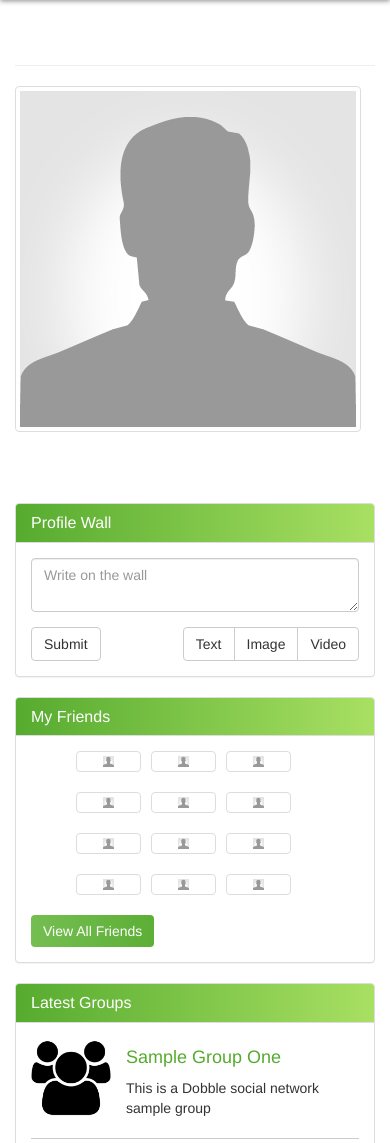
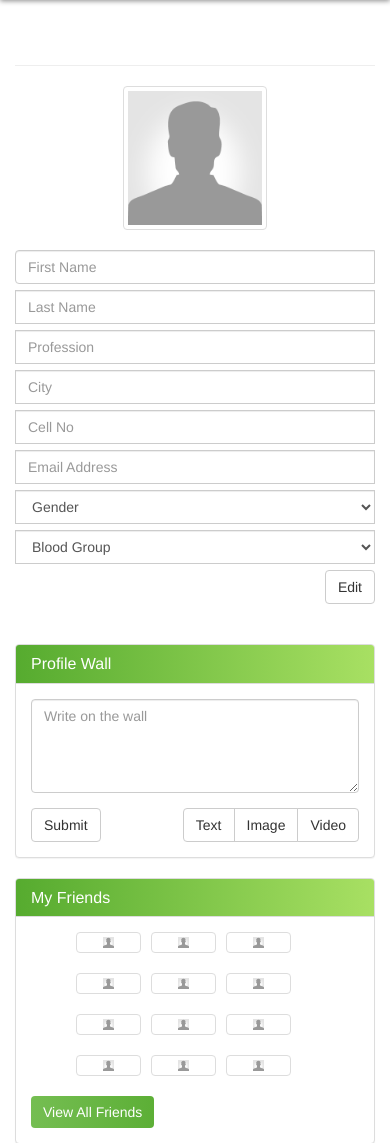
Before and after one commit to as-shahriar/shoutout, a Django app: page /profile/ in a window 390 px wide. Shown: the part 54-1197 px from the top of the page. Run offline with Django 3.2, Linux system fonts and the light colour scheme; a user stored in the database is signed in; some libraries are stand-ins or nearby versions.

Commit message:
Added Profile Edit Fileds

```diff
--- a/Templates/main/profile.html
+++ b/Templates/main/profile.html
@@ -9,18 +9,43 @@
         <div class="profile">
           <h1 class="page-header">{{user.first_name}} {{user.last_name}}</h1>
           <div class="row">
-            <div class="col-md-4">
+            <div class="col-md-4 img-box">
               <img src="{% static 'main/img/user.png'%}" class="img-thumbnail">
             </div>
             <div class="col-md-8">
-              <ul>
+              <div class="input-group mb-3">
 
-              </ul>
+                <input type="text" class="form-control mbot-3" placeholder="First Name">
+                <input type="text" class="form-control mbot-3" placeholder="Last Name">
+                <input type="text" class="form-control mbot-3" placeholder="Profession">
+                <input type="text" class="form-control mbot-3" placeholder="City">
+                <input type="text" class="form-control mbot-3" placeholder="Cell No">
+                <input type="text" class="form-control mbot-3" placeholder="Email Address">
+
+                <select class="form-control mbot-3 " id="gender">
+                  <option selected>Gender</option>
+                  <option>Male</option>
+                  <option>Female</option>
+                </select>
+                <select class="form-control mbot-3 " id='blood'>
+                  <option selected>Blood Group</option>
+                  <option value="A+">A+</option>
+                  <option value="B+">B+</option>
+                  <option value="O+">O+</option>
+                  <option value="AB+">AB+</option>
+                  <option value="A-">A-</option>
+                  <option value="B-">B-</option>
+                  <option value="O-">O-</option>
+                  <option value="AB-">AB-</option>
+                </select>
+
+                <input type="submit" class="btn btn-default" style="float: right;" id="edit-btn" value="Edit">
+              </div>
 
             </div>
           </div>
           <br></br>
-          <div class="row">
+          <div class=" row">
             <div class="col-md-12">
               <div class="panel panel-default">
                 <div class="panel-heading">
@@ -29,15 +54,17 @@
                 <div class="panel-body">
                   <form>
                     <div class="form-group">
-                      <textarea class="form-control" placeholder="Write on the wall"></textarea>
+                      <textarea rows="4" class="form-control" id="text-post" placeholder="Write on the wall"></textarea>
                     </div>
 
                     <button type="submit" class="btn btn-default">Submit</button>
                     <div class="pull-right">
                       <div class="btn-group">
                         <button type="button" class="btn btn-default"><i class="fa fa-pencil"></i> Text</button>
-                        <button type="button" class="btn btn-default"><i class="fa fa-file-image-o"></i> Image</button>
-                        <button type="button" class="btn btn-default"> <i class="fa fa-file-video-o"></i> Video</button>
+                        <button type="button" class="btn btn-default"><i class="fa fa-file-image-o"></i>
+                          Image</button>
+                        <button type="button" class="btn btn-default"> <i class="fa fa-file-video-o"></i>
+                          Video</button>
                       </div>
                     </div>
                   </form>
@@ -104,4 +131,7 @@
   </div>
 
 </section>
+
+<script src="https://ajax.googleapis.com/ajax/libs/jquery/1.11.1/jquery.min.js"></script>
+<script src="{% static 'main/js/profile.js'%}"></script>
 {% endblock %}
--- a/main/views.py
+++ b/main/views.py
@@ -9,6 +9,9 @@ from django.http import JsonResponse
 
 def is_available(request):
     username = request.GET.get('username').lower().strip()
+    for _ in username:
+        if _ == " ":
+            return JsonResponse({'status': '404'})
     if User.objects.filter(username__iexact=username).count() != 0:
         return JsonResponse({'status': '404'})
     else:
@@ -44,6 +47,10 @@ def signupJs(request):
         username = request.POST.get('username').lower().strip()
         email = request.POST.get('email').strip().lower()
         password = request.POST.get('pwd')
+
+        for _ in username:
+            if _ == " ":
+                return JsonResponse({'status': '404'})
 
         if fname != "" and lname != "" and username != "" and email != "" and password != "":
             if (User.objects.filter(email__iexact=email).count()) != 0 or (User.objects.filter(username__iexact=username).count()) != 0:
--- a/static/main/css/style_all.css
+++ b/static/main/css/style_all.css
@@ -281,6 +281,9 @@ a:hover {
 		max-width: 20%;
 	}
 
+	.img-thumbnail {
+		max-width: 40%;
+	}
 
 }
 
@@ -305,3 +308,28 @@ a:hover {
 	}
 
 }
+
+.mbot-3 {
+	margin-bottom: 6px !important;
+}
+
+.img-box {
+	display: flex;
+	justify-content: center;
+	margin-bottom: 20px;
+}
+
+.select-box {
+	display: inline-flex;
+}
+
+.select-item {
+
+	margin-right: 30px;
+
+}
+
+#text-post {
+	resize: vertical;
+
+}
--- /dev/null
+++ b/static/main/js/profile.js
@@ -0,0 +1,12 @@
+$('#edit-btn').click(function (e) {
+    e.preventDefault();
+
+    var text = $('#edit-btn').val();
+    if (text == "Edit") {
+
+        $(this).val("Save");
+    } else {
+        $(this).val("Edit");
+    }
+
+});
```
Also changed, not shown: db.sqlite3, static/main/css/bootstrap.css.
